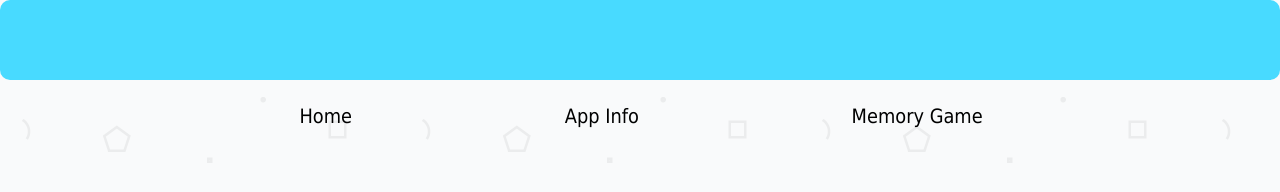
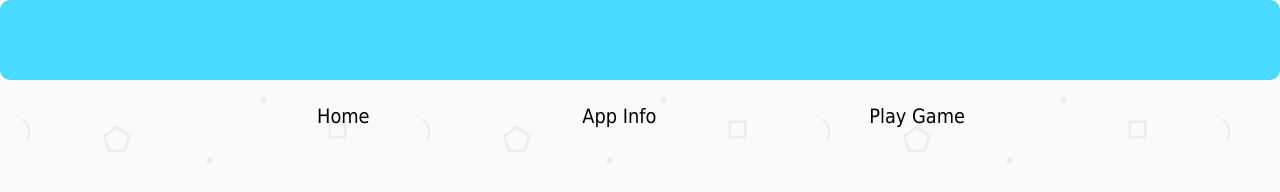
Before and after one commit to Laludztee/Memory-Game, a plain HTML site: page index.html in a window 1280 px wide. Shown: the top 192 px of the page. Drawn offline with Linux system fonts and the light colour scheme.

Commit message:
Rename navlink

```diff
--- a/index.html
+++ b/index.html
@@ -12,7 +12,7 @@
     <nav id="my-nav-bar" class="nav-bar">
         <a href="index.html">Home</a>
         <a href="#">App Info</a>
-        <a href="memorygame.html">Memory Game</a>
+        <a href="memorygame.html">Play Game</a>
     </nav>
 	<div id="intro">
         <header id="header-section">
```
